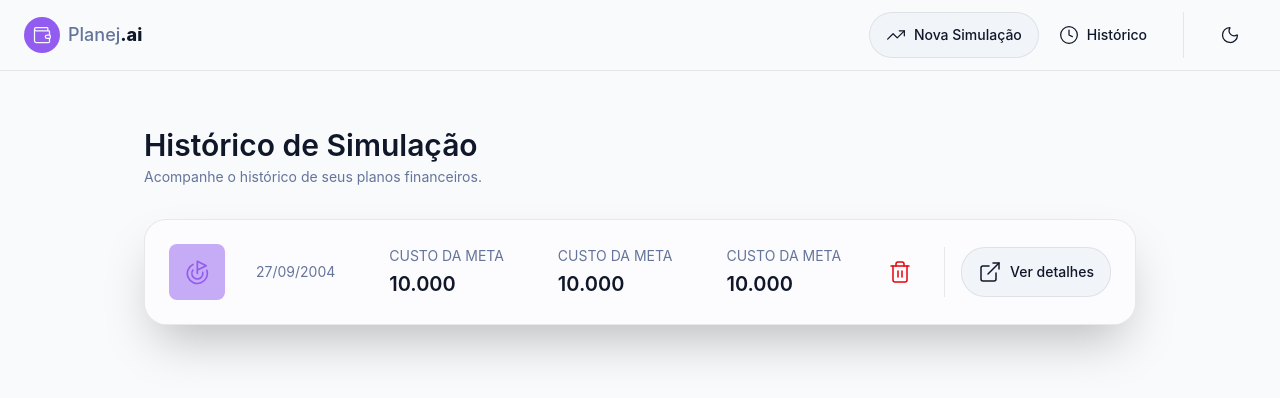
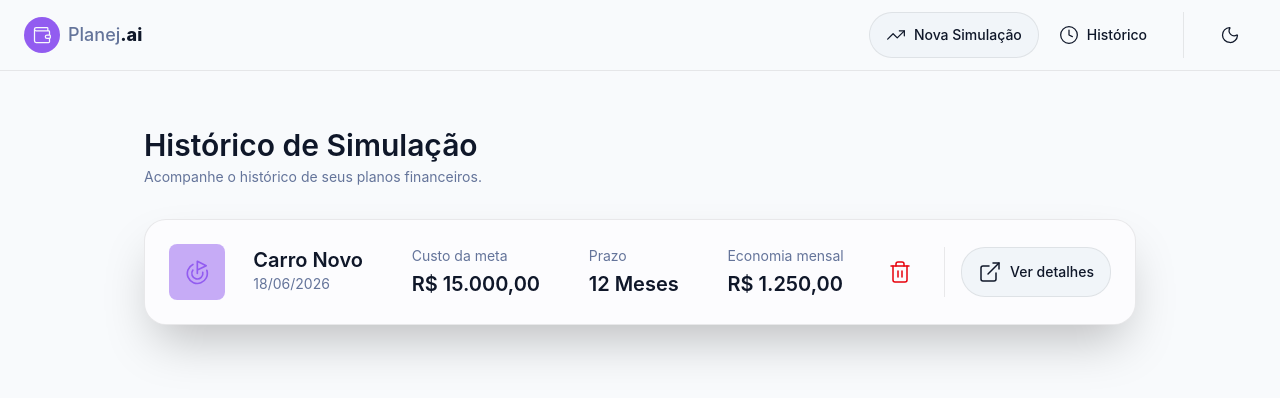
Before and after one commit to Apenas1Hugo/Desafio_Final_DIO_ReactAI, a React (Vite) app in the folder ReactAI/: page /historico in a window 1280 px wide. Shown: the top 398 px of the page. Built offline with nearby package versions, Linux system fonts and the light colour scheme; no server answers.

Commit message:
Props e HistoryNameData
HistoryCard agora possui props e foi criado o HistoryNameDate para receber o nome e data de criação da meta

```diff
--- a/ReactAI/src/componentes/features/HistoryResults/HistoryCard.tsx
+++ b/ReactAI/src/componentes/features/HistoryResults/HistoryCard.tsx
@@ -1,6 +1,7 @@
 import { Trash2, Goal, ExternalLink } from 'lucide-react';
 
 import { HistoryInfos } from './HistoryInfos';
+import { HistoryNameDate } from './HistoryNameDate';
 import { Button } from '@/componentes/shared/Button';
 import { Divider } from '@/componentes/shared/Divider';
 
@@ -38,11 +39,12 @@ export function HistoryCard() {
 
 
       <div className="flex flex-1 flex-col gap-6 lg:flex-row lg:justify-around lg:gap-6">
-        {/* Data */}
-        <h3 className="text-muted-foreground mb-1 whitespace-nowrap text-sm pt-4">27/09/2004</h3>
-        <HistoryInfos />
-        <HistoryInfos />
-        <HistoryInfos />
+        {/* Data e nome */}
+        <HistoryNameDate nomeMeta="Carro Novo" data="18/06/2026" />
+        {/* Informações do histórico */}
+        <HistoryInfos label="Custo da meta" value="R$ 15.000,00"/>
+        <HistoryInfos label="Prazo" value="12 Meses"/>
+        <HistoryInfos label="Economia mensal" value="R$ 1.250,00"/>
       </div>
 
       {/*Buttons*/}
--- a/ReactAI/src/componentes/features/HistoryResults/HistoryInfos.tsx
+++ b/ReactAI/src/componentes/features/HistoryResults/HistoryInfos.tsx
@@ -1,11 +1,14 @@
 
-//Função para mostrar as informações do histórico, como o custo da meta, data, etc.
-
-export function HistoryInfos() {
+interface HistoryInfosProps {
+  label: string
+  value: string
+}
+ // Componente para exibir informações do histórico, como custo da meta, valor investido e valor atual
+export function HistoryInfos({ label, value }: HistoryInfosProps) {
   return (
-    <div className="flex shrink-0 flex-col items-start pt-[0px]">
-      <p className="text-muted-foreground mb-1 whitespace-nowrap text-sm">CUSTO DA META</p>
-      <h3 className="text-foreground text-xl font-semibold sm:text-xl">10.000</h3>
+    <div className="flex shrink-0 flex-col items-start">
+      <p className="text-muted-foreground mb-1 whitespace-nowrap text-sm">{label}</p>
+      <h3 className="text-foreground text-xl font-semibold sm:text-xl">{value}</h3>
     </div>
   );
 }
--- /dev/null
+++ b/ReactAI/src/componentes/features/HistoryResults/HistoryNameDate.tsx
@@ -0,0 +1,16 @@
+
+interface HistoryNameDateProps {
+  nomeMeta: string
+  data: string
+}
+
+export function HistoryNameDate({ nomeMeta, data }: HistoryNameDateProps) {
+  return (
+    <div className="flex shrink-0 flex-col items-start pt-[0px]">
+      <h2 className=" text-foreground text-xl font-semibold sm:text-xl">{nomeMeta}</h2>
+       <p className=" text-muted-foreground mb-1 whitespace-nowrap text-sm">{data}</p>
+    </div>
+  );
+}
+
+export default HistoryNameDate;
```
